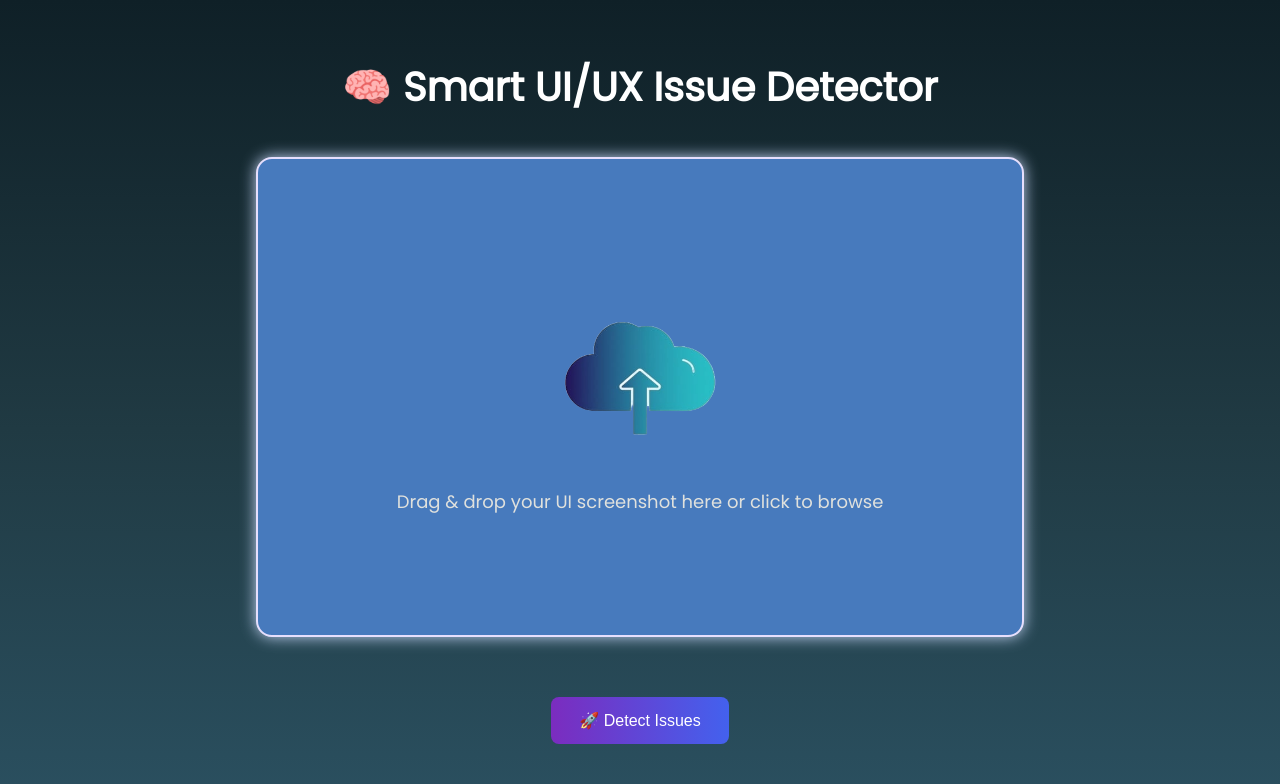
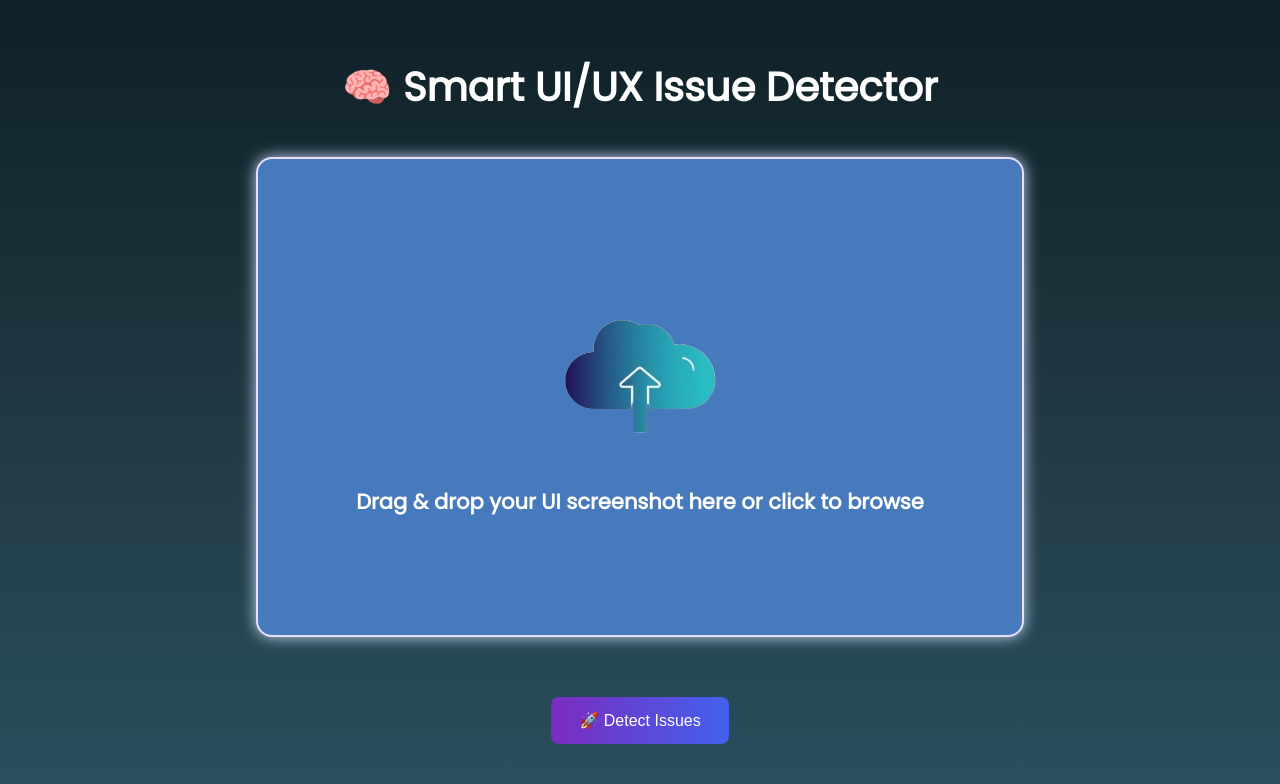
Before and after one commit to RaviParmar1710/AI-UI-UX-Issue-Detection, a Flask app: page / in a window 1280 px wide. Shown: the top 784 px of the page. Run offline with Flask 3, Linux system fonts and the light colour scheme.

Commit message:
Update style.css

```diff
--- a/static/css/style.css
+++ b/static/css/style.css
@@ -50,9 +50,11 @@
 
 .upload-box p {
   margin: 0;
-  color: #E0E1DD;
-  font-size: 18px;
+  color: #ffffff;         /* Brighter white */
+  font-size: 21px;        /* Slightly larger */
+  font-weight: 700;       /* Bolder text */
 }
+
 
 button, .try-again-btn {
   padding: 14px 28px;
```
